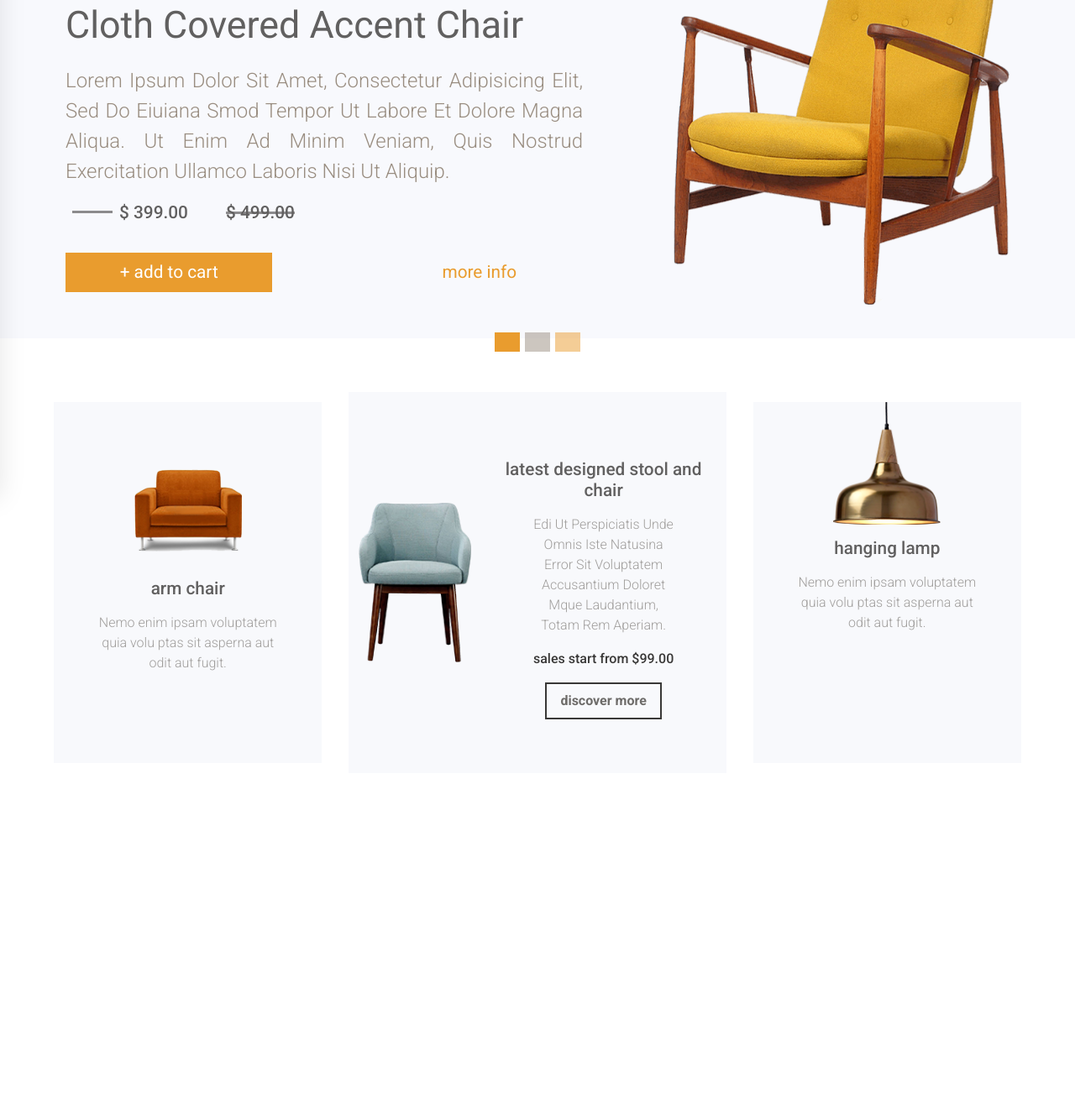
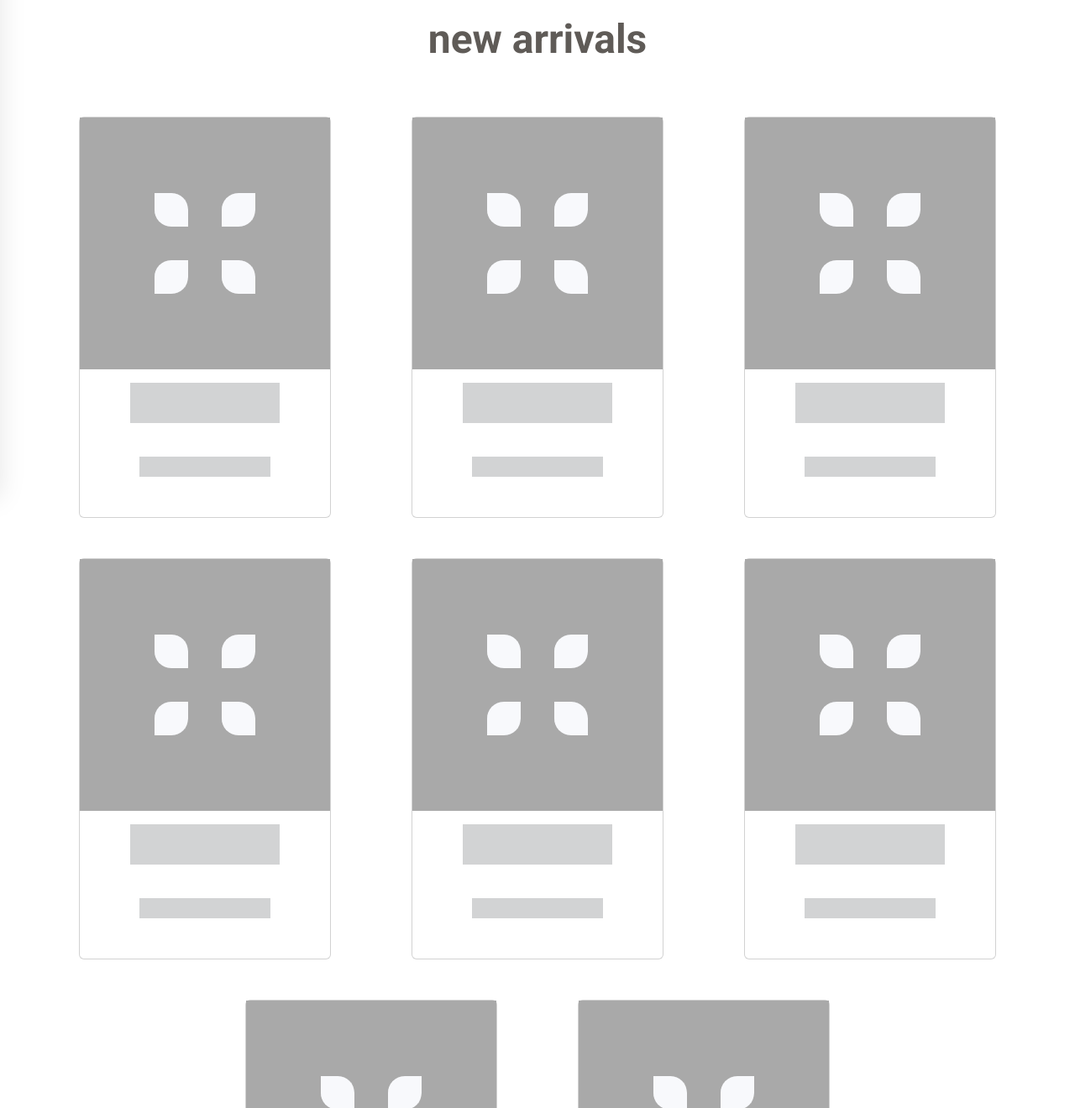
Before and after one commit to omidfarhangnia/SineMkt-website, a website: page index.html in a window 1280 px wide. Shown: the part 211-1531 px from the top of the page at 84% size. Before the commit the page ends 1196 px from the top, so only its background shows below. Drawn offline with nearby package versions, Linux system fonts and the light colour scheme.

Commit message:
adding the structure of placeholders

```diff
--- a/index.html
+++ b/index.html
@@ -65,7 +65,7 @@
                 </ul>
             </div>
         </nav>
-        <section class="slider">
+        <!-- <section class="slider">
             <div id="page__slider" class="carousel slide" data-bs-ride="true">
                 <div class="carousel-indicators">
                   <button type="button" data-bs-target="#page__slider" data-bs-slide-to="0" aria-label="Slide 1" class="active" aria-current="true"></button>
@@ -129,10 +129,10 @@
                     </div>
                 </div>
             </div>
-        </section>
+        </section> -->
     </header>
     <main class="main">
-        <section class="latest__goods">
+        <!-- <section class="latest__goods">
             <div class="latest__goods--boxes">
                 <img class="boxes__image" src="./image/arm-chair-latest.png" alt="">
                 <a href="#"><h4 class="boxes--headers">arm chair</h4></a>
@@ -160,6 +160,137 @@
                     Nemo enim ipsam voluptatem quia volu ptas sit asperna aut odit aut fugit.
                 </p>
             </div>
+        </section> -->
+        <section class="new__arrivals">
+            <h2 class="new__arrivals--header">new arrivals</h2>
+            <div class="card" aria-hidden="true">
+                <div class="placeholder_image">
+                    <span></span>
+                    <span></span>
+                    <span></span>
+                    <span></span>
+                </div>
+                <div class="card-body">
+                  <h5 class="card-title placeholder-glow">
+                    <span class="placeholder col-8"></span>
+                  </h5>
+                  <p class="card-text placeholder-glow">
+                    <span class="placeholder col-7"></span>
+                  </p>
+                </div>
+            </div>
+            <div class="card" aria-hidden="true">
+                <div class="placeholder_image">
+                    <span></span>
+                    <span></span>
+                    <span></span>
+                    <span></span>
+                </div>
+                <div class="card-body">
+                  <h5 class="card-title placeholder-glow">
+                    <span class="placeholder col-8"></span>
+                  </h5>
+                  <p class="card-text placeholder-glow">
+                    <span class="placeholder col-7"></span>
+                  </p>
+                </div>
+            </div>
+            <div class="card" aria-hidden="true">
+                <div class="placeholder_image">
+                    <span></span>
+                    <span></span>
+                    <span></span>
+                    <span></span>
+                </div>
+                <div class="card-body">
+                  <h5 class="card-title placeholder-glow">
+                    <span class="placeholder col-8"></span>
+                  </h5>
+                  <p class="card-text placeholder-glow">
+                    <span class="placeholder col-7"></span>
+                  </p>
+                </div>
+            </div>
+            <div class="card" aria-hidden="true">
+                <div class="placeholder_image">
+                    <span></span>
+                    <span></span>
+                    <span></span>
+                    <span></span>
+                </div>
+                <div class="card-body">
+                  <h5 class="card-title placeholder-glow">
+                    <span class="placeholder col-8"></span>
+                  </h5>
+                  <p class="card-text placeholder-glow">
+                    <span class="placeholder col-7"></span>
+                  </p>
+                </div>
+            </div>
+            <div class="card" aria-hidden="true">
+                <div class="placeholder_image">
+                    <span></span>
+                    <span></span>
+                    <span></span>
+                    <span></span>
+                </div>
+                <div class="card-body">
+                  <h5 class="card-title placeholder-glow">
+                    <span class="placeholder col-8"></span>
+                  </h5>
+                  <p class="card-text placeholder-glow">
+                    <span class="placeholder col-7"></span>
+                  </p>
+                </div>
+            </div>
+            <div class="card" aria-hidden="true">
+                <div class="placeholder_image">
+                    <span></span>
+                    <span></span>
+                    <span></span>
+                    <span></span>
+                </div>
+                <div class="card-body">
+                  <h5 class="card-title placeholder-glow">
+                    <span class="placeholder col-8"></span>
+                  </h5>
+                  <p class="card-text placeholder-glow">
+                    <span class="placeholder col-7"></span>
+                  </p>
+                </div>
+            </div>
+            <div class="card" aria-hidden="true">
+                <div class="placeholder_image">
+                    <span></span>
+                    <span></span>
+                    <span></span>
+                    <span></span>
+                </div>
+                <div class="card-body">
+                  <h5 class="card-title placeholder-glow">
+                    <span class="placeholder col-8"></span>
+                  </h5>
+                  <p class="card-text placeholder-glow">
+                    <span class="placeholder col-7"></span>
+                  </p>
+                </div>
+            </div>
+            <div class="card" aria-hidden="true">
+                <div class="placeholder_image">
+                    <span></span>
+                    <span></span>
+                    <span></span>
+                    <span></span>
+                </div>
+                <div class="card-body">
+                  <h5 class="card-title placeholder-glow">
+                    <span class="placeholder col-8"></span>
+                  </h5>
+                  <p class="card-text placeholder-glow">
+                    <span class="placeholder col-7"></span>
+                  </p>
+                </div>
+            </div>
         </section>
     </main>
     <footer>
```
